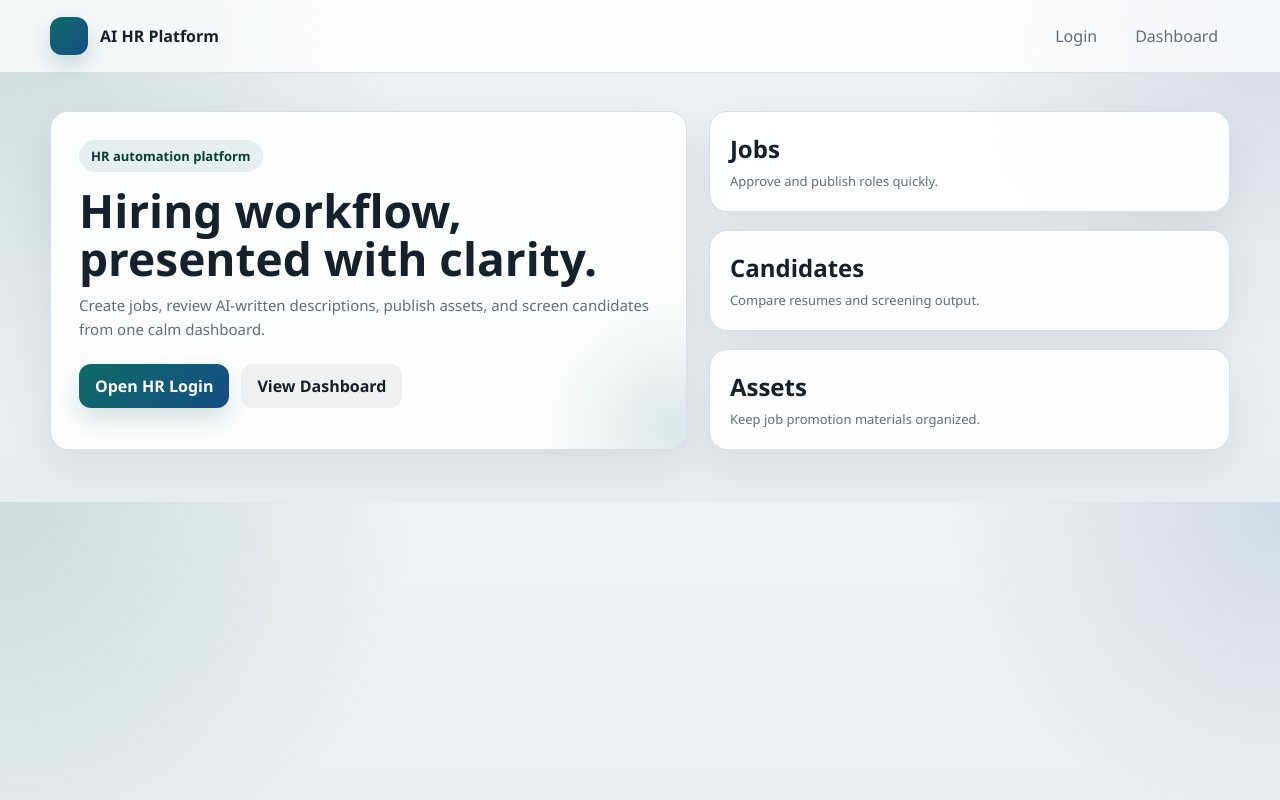
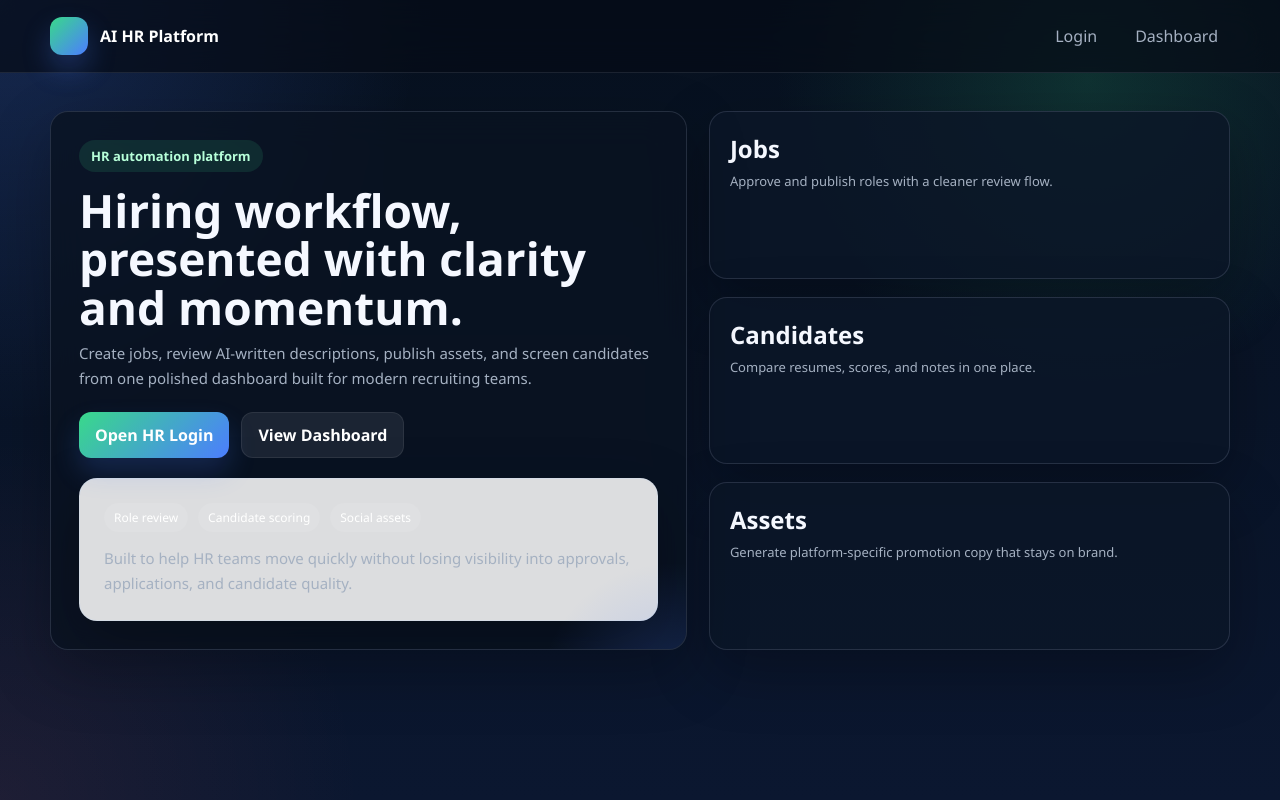
Before and after one commit to AashishMLtech/AI-Powered-HR, a Next.js app in the folder frontend/: page / in a window 1280 px wide. Built offline with nearby package versions, Linux system fonts and the light colour scheme.

Commit message:
Update social assets and deployment config

```diff
--- a/frontend/app/globals.css
+++ b/frontend/app/globals.css
@@ -1,16 +1,16 @@
 :root {
-  --bg: #eef2f6;
-  --bg-2: #e7edf3;
-  --panel: rgba(255, 255, 255, 0.9);
-  --panel-strong: #ffffff;
-  --text: #14202c;
-  --muted: #5f6d7a;
-  --line: #d5dde6;
-  --brand: #0e6a66;
-  --brand-2: #154e84;
-  --brand-dark: #0a3e3b;
-  --danger: #b42318;
-  --shadow: 0 18px 45px rgba(18, 29, 44, 0.08);
+  --bg: #07111f;
+  --bg-2: #0b1730;
+  --panel: rgba(10, 18, 33, 0.78);
+  --panel-strong: #0f1b31;
+  --text: #f5f8ff;
+  --muted: #a5b1c2;
+  --line: rgba(177, 193, 220, 0.16);
+  --brand: #39d98a;
+  --brand-2: #4c7dff;
+  --brand-dark: #0fd17a;
+  --danger: #ff6b6b;
+  --shadow: 0 22px 60px rgba(0, 0, 0, 0.28);
 }
 
 * {
@@ -26,9 +26,11 @@ body {
   color: var(--text);
   font-family: "Segoe UI", "Aptos", "Helvetica Neue", sans-serif;
   background:
-    radial-gradient(circle at top left, rgba(14, 106, 102, 0.16), transparent 30%),
-    radial-gradient(circle at top right, rgba(21, 78, 132, 0.14), transparent 24%),
+    radial-gradient(circle at top left, rgba(76, 125, 255, 0.22), transparent 28%),
+    radial-gradient(circle at 85% 10%, rgba(57, 217, 138, 0.16), transparent 24%),
+    radial-gradient(circle at bottom left, rgba(255, 107, 107, 0.08), transparent 24%),
     linear-gradient(180deg, var(--bg), var(--bg-2));
+  min-height: 100vh;
 }
 
 a {
@@ -51,9 +53,9 @@ main {
   position: sticky;
   top: 0;
   z-index: 10;
-  backdrop-filter: blur(18px);
-  background: rgba(255, 255, 255, 0.74);
-  border-bottom: 1px solid rgba(213, 221, 230, 0.85);
+  backdrop-filter: blur(22px);
+  background: rgba(6, 12, 23, 0.72);
+  border-bottom: 1px solid rgba(177, 193, 220, 0.12);
 }
 
 .topbar-inner {
@@ -72,6 +74,7 @@ main {
   gap: 12px;
   font-weight: 800;
   letter-spacing: 0;
+  color: #ffffff;
 }
 
 .brand-mark {
@@ -79,7 +82,7 @@ main {
   height: 38px;
   border-radius: 12px;
   background: linear-gradient(135deg, var(--brand), var(--brand-2));
-  box-shadow: 0 10px 20px rgba(14, 106, 102, 0.2);
+  box-shadow: 0 14px 28px rgba(76, 125, 255, 0.28);
 }
 
 .nav {
@@ -95,8 +98,8 @@ main {
 }
 
 .nav a:hover {
-  background: rgba(14, 106, 102, 0.08);
-  color: var(--text);
+  background: rgba(255, 255, 255, 0.08);
+  color: #ffffff;
 }
 
 .hero {
@@ -111,9 +114,10 @@ main {
 .card,
 .surface {
   background: var(--panel);
-  border: 1px solid rgba(213, 221, 230, 0.95);
+  border: 1px solid var(--line);
   border-radius: 18px;
   box-shadow: var(--shadow);
+  backdrop-filter: blur(18px);
 }
 
 .hero-panel {
@@ -129,7 +133,7 @@ main {
   width: 280px;
   height: 280px;
   border-radius: 50%;
-  background: radial-gradient(circle, rgba(14, 106, 102, 0.14), transparent 68%);
+  background: radial-gradient(circle, rgba(76, 125, 255, 0.22), transparent 68%);
   pointer-events: none;
 }
 
@@ -139,8 +143,8 @@ main {
   gap: 8px;
   padding: 7px 12px;
   border-radius: 999px;
-  background: rgba(14, 106, 102, 0.09);
-  color: var(--brand-dark);
+  background: rgba(57, 217, 138, 0.12);
+  color: #b7ffd9;
   font-size: 13px;
   font-weight: 700;
 }
@@ -160,6 +164,11 @@ main {
   font-size: 15px;
 }
 
+.hero-side {
+  display: grid;
+  gap: 14px;
+}
+
 .hero-actions {
   display: flex;
   flex-wrap: wrap;
@@ -174,9 +183,9 @@ main {
 
 .metric {
   padding: 20px;
-  background: rgba(255, 255, 255, 0.94);
+  background: rgba(12, 22, 40, 0.82);
   border-radius: 18px;
-  border: 1px solid rgba(213, 221, 230, 0.95);
+  border: 1px solid var(--line);
   box-shadow: var(--shadow);
 }
 
@@ -227,11 +236,11 @@ input,
 textarea,
 select {
   width: 100%;
-  border: 1px solid var(--line);
+  border: 1px solid rgba(177, 193, 220, 0.18);
   border-radius: 12px;
   padding: 12px 14px;
   font: inherit;
-  background: rgba(255, 255, 255, 0.96);
+  background: rgba(5, 10, 19, 0.84);
   color: var(--text);
   outline: none;
   transition: border-color 0.15s ease, box-shadow 0.15s ease, transform 0.15s ease;
@@ -240,8 +249,8 @@ select {
 input:focus,
 textarea:focus,
 select:focus {
-  border-color: rgba(14, 106, 102, 0.55);
-  box-shadow: 0 0 0 4px rgba(14, 106, 102, 0.12);
+  border-color: rgba(57, 217, 138, 0.55);
+  box-shadow: 0 0 0 4px rgba(57, 217, 138, 0.14);
 }
 
 textarea {
@@ -262,21 +271,22 @@ button,
   align-items: center;
   justify-content: center;
   gap: 8px;
-  box-shadow: 0 12px 24px rgba(14, 106, 102, 0.18);
+  box-shadow: 0 14px 28px rgba(76, 125, 255, 0.2);
   transition: transform 0.15s ease, box-shadow 0.15s ease, opacity 0.15s ease;
 }
 
 button:hover,
 .button:hover {
   transform: translateY(-1px);
-  box-shadow: 0 16px 30px rgba(14, 106, 102, 0.22);
+  box-shadow: 0 18px 34px rgba(76, 125, 255, 0.26);
 }
 
 button.secondary,
 .button.secondary {
-  background: rgba(20, 32, 44, 0.06);
-  color: var(--text);
+  background: rgba(255, 255, 255, 0.08);
+  color: #ffffff;
   box-shadow: none;
+  border: 1px solid rgba(255, 255, 255, 0.08);
 }
 
 button.danger {
@@ -307,8 +317,8 @@ button.danger {
   align-items: center;
   gap: 6px;
   border-radius: 999px;
-  background: rgba(14, 106, 102, 0.09);
-  color: var(--brand-dark);
+  background: rgba(57, 217, 138, 0.12);
+  color: #b7ffd9;
   padding: 6px 12px;
   font-size: 12px;
   font-weight: 700;
@@ -317,13 +327,13 @@ button.danger {
 }
 
 .status-muted {
-  background: rgba(20, 32, 44, 0.08);
-  color: var(--text);
+  background: rgba(255, 255, 255, 0.08);
+  color: #ffffff;
 }
 
 .status-danger {
-  background: rgba(180, 35, 24, 0.1);
-  color: var(--danger);
+  background: rgba(255, 107, 107, 0.14);
+  color: #ffd2d2;
 }
 
 table {
@@ -336,7 +346,7 @@ th,
 td {
   text-align: left;
   padding: 14px 12px;
-  border-bottom: 1px solid rgba(213, 221, 230, 0.8);
+  border-bottom: 1px solid rgba(177, 193, 220, 0.14);
   vertical-align: top;
 }
 
@@ -348,14 +358,14 @@ th {
 }
 
 tr:hover td {
-  background: rgba(255, 255, 255, 0.55);
+  background: rgba(255, 255, 255, 0.04);
 }
 
 pre {
   white-space: pre-wrap;
   line-height: 1.7;
   margin: 0;
-  color: #24313e;
+  color: #e9eef7;
 }
 
 .split {
@@ -367,9 +377,9 @@ pre {
 .empty-state {
   padding: 26px;
   text-align: center;
-  border: 1px dashed var(--line);
+  border: 1px dashed rgba(177, 193, 220, 0.22);
   border-radius: 16px;
-  background: rgba(255, 255, 255, 0.62);
+  background: rgba(255, 255, 255, 0.03);
   color: var(--muted);
 }
 
@@ -393,9 +403,62 @@ pre {
   align-items: center;
   padding: 6px 10px;
   border-radius: 999px;
-  background: rgba(20, 32, 44, 0.07);
-  color: var(--text);
+  background: rgba(255, 255, 255, 0.08);
+  color: #ffffff;
   font-size: 12px;
+}
+
+.hero-card {
+  padding: 18px;
+  border-radius: 16px;
+  border: 1px solid var(--line);
+  background: rgba(255, 255, 255, 0.04);
+}
+
+.page-title {
+  letter-spacing: -0.03em;
+}
+
+.section-title {
+  color: #ffffff;
+}
+
+.job-title h2,
+.job-title p,
+.card h1,
+.card h2,
+.card h3 {
+  color: #ffffff;
+}
+
+.card p,
+.card li {
+  color: #d8e0ee;
+}
+
+.toolbar {
+  margin-bottom: 22px;
+}
+
+@media (max-width: 820px) {
+  .hero,
+  .split,
+  .toolbar {
+    grid-template-columns: 1fr;
+    display: grid;
+  }
+
+  .topbar-inner {
+    height: auto;
+    padding: 14px 0;
+    flex-direction: column;
+    align-items: flex-start;
+  }
+
+  main {
+    width: min(1180px, calc(100% - 22px));
+    padding: 20px 0 42px;
+  }
 }
 
 .hero-side {
--- a/frontend/app/layout.tsx
+++ b/frontend/app/layout.tsx
@@ -2,7 +2,7 @@ import "./globals.css";
 
 export const metadata = {
   title: "AI HR Platform",
-  description: "Simple AI-powered hiring workflow"
+  description: "AI-powered hiring workflow with a polished HR dashboard"
 };
 
 export default function RootLayout({ children }: { children: React.ReactNode }) {
--- a/frontend/app/login/page.tsx
+++ b/frontend/app/login/page.tsx
@@ -65,7 +65,8 @@ export default function LoginPage() {
           </div>
         </section>
         <section className="card">
-          <h2 className="section-title">HR Login</h2>
+          <span className="eyebrow">Welcome back</span>
+          <h2 className="section-title" style={{ marginTop: 12 }}>HR Login</h2>
           <form className="form" onSubmit={submit}>
             <label>Email<input name="email" type="email" defaultValue="hr@example.com" required /></label>
             <label>Password<input name="password" type="password" defaultValue="password123" required /></label>
--- a/frontend/app/page.tsx
+++ b/frontend/app/page.tsx
@@ -18,27 +18,37 @@ export default function HomePage() {
       <main className="hero">
         <section className="hero-panel">
           <span className="eyebrow">HR automation platform</span>
-          <h1>Hiring workflow, presented with clarity.</h1>
+          <h1>Hiring workflow, presented with clarity and momentum.</h1>
           <p className="subtle">
-            Create jobs, review AI-written descriptions, publish assets, and screen candidates from one calm dashboard.
+            Create jobs, review AI-written descriptions, publish assets, and screen candidates from one polished dashboard built for modern recruiting teams.
           </p>
           <div className="hero-actions">
             <Link className="button" href="/login">Open HR Login</Link>
             <Link className="button secondary" href="/dashboard">View Dashboard</Link>
           </div>
+          <div className="hero-card" style={{ marginTop: 20 }}>
+            <div className="job-meta">
+              <span className="chip">Role review</span>
+              <span className="chip">Candidate scoring</span>
+              <span className="chip">Social assets</span>
+            </div>
+            <p className="subtle">
+              Built to help HR teams move quickly without losing visibility into approvals, applications, and candidate quality.
+            </p>
+          </div>
         </section>
         <aside className="hero-side">
           <div className="metric">
             <strong>Jobs</strong>
-            <span>Approve and publish roles quickly.</span>
+            <span>Approve and publish roles with a cleaner review flow.</span>
           </div>
           <div className="metric">
             <strong>Candidates</strong>
-            <span>Compare resumes and screening output.</span>
+            <span>Compare resumes, scores, and notes in one place.</span>
           </div>
           <div className="metric">
             <strong>Assets</strong>
-            <span>Keep job promotion materials organized.</span>
+            <span>Generate platform-specific promotion copy that stays on brand.</span>
           </div>
         </aside>
       </main>
```
